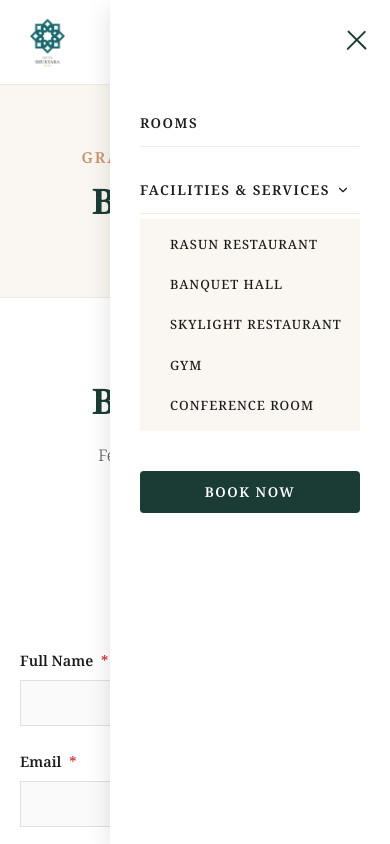
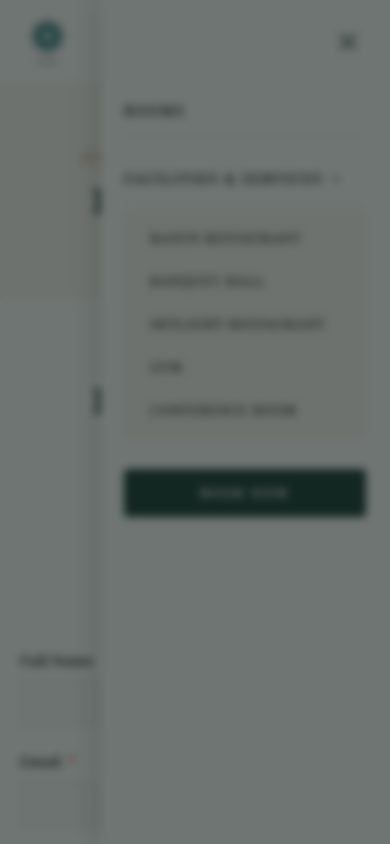
Before and after one commit to naimislam817/sukhtarawebsite, a React (Vite) app: page /book in a window 390 px wide. Both pictures are taken after a click on the button "Toggle menu". Shown: the top 844 px of the page. Built offline with nearby package versions, Linux system fonts and the light colour scheme.

Commit message:
Optimize page loader, mobile drawer navigation, backdrop blur, and touch performance for mobile

```diff
--- a/src/components/layout/Navbar.jsx
+++ b/src/components/layout/Navbar.jsx
@@ -9,11 +9,26 @@ const Navbar = () => {
 
   useEffect(() => {
     const handleScroll = () => {
-      setIsScrolled(window.scrollY > 50);
+      setIsScrolled(window.scrollY > 40);
     };
-    window.addEventListener('scroll', handleScroll);
+    window.addEventListener('scroll', handleScroll, { passive: true });
     return () => window.removeEventListener('scroll', handleScroll);
   }, []);
+
+  // Lock body scroll when mobile menu is open
+  useEffect(() => {
+    if (isMobileMenuOpen) {
+      document.body.style.overflow = 'hidden';
+      document.body.style.touchAction = 'none';
+    } else {
+      document.body.style.overflow = '';
+      document.body.style.touchAction = '';
+    }
+    return () => {
+      document.body.style.overflow = '';
+      document.body.style.touchAction = '';
+    };
+  }, [isMobileMenuOpen]);
 
   const toggleMobileMenu = () => {
     setIsMobileMenuOpen(prev => !prev);
@@ -24,6 +39,7 @@ const Navbar = () => {
   };
 
   return (
+    <>
       <nav className={`navbar ${isScrolled ? 'navbar--scrolled' : ''}`}>
         <div className="navbar__container">
           <Link to="/" className="navbar__logo" onClick={closeMobileMenu}>
@@ -34,11 +50,11 @@ const Navbar = () => {
             className={`navbar__hamburger ${isMobileMenuOpen ? 'navbar__hamburger--active' : ''}`}
             onClick={toggleMobileMenu}
             aria-label="Toggle menu"
-          style={{ display: window.innerWidth <= 900 ? 'flex' : 'none' }}
+            aria-expanded={isMobileMenuOpen}
           >
-          <span style={{ transform: isMobileMenuOpen ? 'rotate(45deg) translate(5px, 5px)' : 'none' }}></span>
-          <span style={{ opacity: isMobileMenuOpen ? 0 : 1 }}></span>
-          <span style={{ transform: isMobileMenuOpen ? 'rotate(-45deg) translate(7px, -8px)' : 'none' }}></span>
+            <span></span>
+            <span></span>
+            <span></span>
           </button>
 
           <div className={`navbar__menu ${isMobileMenuOpen ? 'navbar__menu--open' : ''}`}>
@@ -81,6 +97,14 @@ const Navbar = () => {
           </div>
         </div>
       </nav>
+
+      {/* Backdrop overlay for mobile menu */}
+      <div
+        className={`navbar__backdrop ${isMobileMenuOpen ? 'navbar__backdrop--visible' : ''}`}
+        onClick={closeMobileMenu}
+        aria-hidden="true"
+      />
+    </>
   );
 };
 
--- a/src/styles/global.css
+++ b/src/styles/global.css
@@ -23,12 +23,14 @@
   margin: 0;
   padding: 0;
   font-family: inherit;
+  -webkit-tap-highlight-color: transparent;
 }
 
 html {
   font-size: 16px;
   scroll-behavior: smooth;
   height: 100%;
+  -webkit-text-size-adjust: 100%;
 }
 
 body {
--- a/src/styles/loader.css
+++ b/src/styles/loader.css
@@ -1,5 +1,5 @@
 /* ==========================================================================
-   CINEMATIC PAGE TRANSITION LOADER
+   CINEMATIC PAGE TRANSITION LOADER (MOBILE OPTIMIZED & GPU ACCELERATED)
    ========================================================================== */
 
 .page-loader {
@@ -8,17 +8,23 @@
   left: 0;
   width: 100vw;
   height: 100vh;
+  height: 100dvh;
   z-index: 99999;
   display: flex;
   justify-content: center;
   align-items: center;
-  background: radial-gradient(circle at center, rgba(27, 60, 53, 0.95) 0%, rgba(15, 26, 23, 0.98) 100%);
-  backdrop-filter: blur(16px);
-  -webkit-backdrop-filter: blur(16px);
+  background: radial-gradient(circle at center, rgba(27, 60, 53, 0.96) 0%, rgba(15, 26, 23, 0.98) 100%);
+  backdrop-filter: blur(14px);
+  -webkit-backdrop-filter: blur(14px);
   opacity: 0;
   visibility: hidden;
   pointer-events: none;
-  transition: opacity 0.35s cubic-bezier(0.4, 0, 0.2, 1), visibility 0.35s ease;
+  touch-action: none;
+  user-select: none;
+  -webkit-user-select: none;
+  transform: translateZ(0);
+  will-change: opacity, visibility;
+  transition: opacity 0.28s cubic-bezier(0.16, 1, 0.3, 1), visibility 0.28s ease;
 }
 
 .page-loader--active {
@@ -34,17 +40,19 @@
   justify-content: center;
   text-align: center;
   position: relative;
+  transform: translateZ(0);
+  will-change: transform;
 }
 
-/* Outer Glowing Aura / Ring */
+/* Outer Glowing Aura & Rotating Orbit Ring */
 .page-loader__ring-wrapper {
   position: relative;
-  width: 130px;
-  height: 130px;
+  width: 120px;
+  height: 120px;
   display: flex;
   align-items: center;
   justify-content: center;
-  margin-bottom: 24px;
+  margin-bottom: 20px;
 }
 
 .page-loader__aura {
@@ -52,66 +60,76 @@
   width: 100%;
   height: 100%;
   border-radius: 50%;
-  background: radial-gradient(circle, rgba(200, 149, 108, 0.25) 0%, rgba(27, 60, 53, 0) 70%);
-  animation: aura-pulse 1.8s ease-in-out infinite alternate;
+  background: radial-gradient(circle, rgba(200, 149, 108, 0.3) 0%, rgba(27, 60, 53, 0) 70%);
+  transform: translateZ(0);
+  will-change: transform, opacity;
+  animation: aura-pulse 1.6s ease-in-out infinite alternate;
 }
 
 .page-loader__circle {
   position: absolute;
-  width: 120px;
-  height: 120px;
+  width: 110px;
+  height: 110px;
   border-radius: 50%;
   border: 1px dashed rgba(200, 149, 108, 0.35);
-  animation: ring-rotate-reverse 6s linear infinite;
+  transform: translateZ(0);
+  will-change: transform;
+  animation: ring-rotate-reverse 5s linear infinite;
 }
 
-/* 360 Rotating Emblem */
+/* 360 Smooth Rotating Emblem */
 .page-loader__emblem-wrapper {
-  width: 84px;
-  height: 84px;
+  width: 78px;
+  height: 78px;
   position: relative;
   display: flex;
   align-items: center;
   justify-content: center;
-  filter: drop-shadow(0 0 16px rgba(200, 149, 108, 0.45));
+  filter: drop-shadow(0 0 14px rgba(200, 149, 108, 0.4));
+  transform: translateZ(0);
 }
 
 .page-loader__emblem {
   width: 100%;
   height: 100%;
   object-fit: contain;
-  animation: emblem-spin 1.2s cubic-bezier(0.4, 0, 0.2, 1) infinite;
+  transform: translateZ(0);
+  will-change: transform;
+  backface-visibility: hidden;
+  -webkit-backface-visibility: hidden;
+  animation: emblem-spin 1.1s cubic-bezier(0.4, 0, 0.2, 1) infinite;
 }
 
-/* Hotel Title & Subtext */
+/* Hotel Title & Subline */
 .page-loader__brand {
   font-family: var(--font-primary);
-  font-size: 1.05rem;
-  letter-spacing: 4.5px;
+  font-size: 0.98rem;
+  letter-spacing: 4px;
   color: #F5EFEB;
   text-transform: uppercase;
-  margin-top: 6px;
+  margin-top: 4px;
   font-variation-settings: 'wght' 600;
-  text-shadow: 0 2px 10px rgba(0, 0, 0, 0.5);
-  animation: text-shimmer 1.5s ease-in-out infinite alternate;
+  text-shadow: 0 2px 8px rgba(0, 0, 0, 0.5);
+  transform: translateZ(0);
+  animation: text-shimmer 1.4s ease-in-out infinite alternate;
 }
 
 .page-loader__subline {
   font-family: var(--font-primary);
-  font-size: 0.72rem;
+  font-size: 0.68rem;
   letter-spacing: 3px;
   color: var(--color-accent);
   text-transform: uppercase;
-  margin-top: 4px;
-  opacity: 0.85;
+  margin-top: 3px;
+  opacity: 0.9;
 }
 
-/* Progress Indicator Bar */
+/* Slim Animated Progress Bar */
 .page-loader__bar {
-  width: 90px;
+  width: 80px;
   height: 2px;
-  background: rgba(255, 255, 255, 0.12);
-  margin-top: 18px;
+  background: rgba(255, 255, 255, 0.1);
+  margin-top: 15px;
   border-radius: 2px;
   overflow: hidden;
   position: relative;
@@ -123,24 +141,24 @@
   top: 0;
   left: 0;
   height: 100%;
-  width: 45%;
+  width: 50%;
   background: linear-gradient(90deg, transparent, var(--color-accent), transparent);
-  animation: bar-slide 1s ease-in-out infinite;
+  animation: bar-slide 0.9s ease-in-out infinite;
 }
 
 /* ==========================================================================
-   ANIMATION KEYFRAMES
+   ANIMATIONS
    ========================================================================== */
 
 @keyframes emblem-spin {
   0% {
-    transform: rotate(0deg) scale(0.95);
+    transform: rotate(0deg) scale(0.96);
   }
   50% {
-    transform: rotate(180deg) scale(1.05);
+    transform: rotate(180deg) scale(1.04);
   }
   100% {
-    transform: rotate(360deg) scale(0.95);
+    transform: rotate(360deg) scale(0.96);
   }
 }
 
@@ -155,18 +173,18 @@
 
 @keyframes aura-pulse {
   0% {
-    transform: scale(0.85);
-    opacity: 0.4;
+    transform: scale(0.88);
+    opacity: 0.45;
   }
   100% {
-    transform: scale(1.15);
-    opacity: 0.9;
+    transform: scale(1.12);
+    opacity: 0.85;
   }
 }
 
 @keyframes text-shimmer {
   0% {
-    opacity: 0.8;
+    opacity: 0.85;
     transform: translateY(0);
   }
   100% {
@@ -177,10 +195,46 @@
 
 @keyframes bar-slide {
   0% {
-    left: -45%;
+    left: -50%;
   }
   100% {
     left: 100%;
+  }
+}
+
+/* ==========================================================================
+   MOBILE SCREEN TUNING
+   ========================================================================== */
+@media (max-width: 600px) {
+  .page-loader__ring-wrapper {
+    width: 100px;
+    height: 100px;
+    margin-bottom: 16px;
+  }
+
+  .page-loader__circle {
+    width: 92px;
+    height: 92px;
+  }
+
+  .page-loader__emblem-wrapper {
+    width: 64px;
+    height: 64px;
+  }
+
+  .page-loader__brand {
+    font-size: 0.88rem;
+    letter-spacing: 3px;
+  }
+
+  .page-loader__subline {
+    font-size: 0.64rem;
+    letter-spacing: 2.5px;
+  }
+
+  .page-loader__bar {
+    width: 65px;
+    margin-top: 12px;
   }
 }
 
--- a/src/styles/navbar.css
+++ b/src/styles/navbar.css
@@ -157,20 +157,64 @@
 .navbar__hamburger {
   display: none;
   flex-direction: column;
-  justify-content: space-between;
-  width: 26px;
-  height: 20px;
+  justify-content: center;
+  align-items: center;
+  gap: 5px;
+  width: 44px;
+  height: 44px;
   cursor: pointer;
   z-index: 1100;
+  border-radius: 4px;
+  transition: background-color var(--transition-fast);
+  -webkit-tap-highlight-color: transparent;
 }
 
 .navbar__hamburger span {
   display: block;
   height: 2px;
-  width: 100%;
+  width: 24px;
   background-color: var(--color-primary);
-  transition: var(--transition-normal);
+  transition: transform 0.3s cubic-bezier(0.16, 1, 0.3, 1), opacity 0.2s ease, background-color 0.3s ease;
   border-radius: 2px;
+  transform-origin: center;
+}
+
+/* Hamburger Active State */
+.navbar__hamburger--active span:nth-child(1) {
+  transform: translateY(7px) rotate(45deg);
+}
+
+.navbar__hamburger--active span:nth-child(2) {
+  opacity: 0;
+  transform: scale(0.6);
+}
+
+.navbar__hamburger--active span:nth-child(3) {
+  transform: translateY(-7px) rotate(-45deg);
+}
+
+/* Mobile Backdrop Overlay */
+.navbar__backdrop {
+  position: fixed;
+  top: 0;
+  left: 0;
+  width: 100vw;
+  height: 100vh;
+  height: 100dvh;
+  background-color: rgba(15, 26, 23, 0.6);
+  backdrop-filter: blur(4px);
+  -webkit-backdrop-filter: blur(4px);
+  z-index: 1040;
+  opacity: 0;
+  visibility: hidden;
+  pointer-events: none;
+  transition: opacity 0.3s ease, visibility 0.3s ease;
+}
+
+.navbar__backdrop--visible {
+  opacity: 1;
+  visibility: visible;
+  pointer-events: auto;
 }
 
 /* Responsive navigation */
@@ -182,28 +226,35 @@
   .navbar__menu {
     position: fixed;
     top: 0;
-    right: -100%;
-    width: 280px;
+    right: 0;
+    width: 290px;
+    max-width: 85vw;
     height: 100vh;
+    height: 100dvh;
     background-color: var(--color-bg-white);
-    box-shadow: var(--shadow-lg);
+    box-shadow: -4px 0 24px rgba(0, 0, 0, 0.15);
     flex-direction: column;
     align-items: flex-start;
-    padding: 100px 30px 40px;
-    gap: 20px;
-    transition: right 0.4s ease;
+    padding: 85px 24px 40px;
+    gap: 16px;
+    transform: translate3d(100%, 0, 0);
+    will-change: transform;
+    transition: transform 0.35s cubic-bezier(0.16, 1, 0.3, 1);
     z-index: 1050;
     overflow-y: auto;
+    -webkit-overflow-scrolling: touch;
   }
 
   .navbar__menu--open {
-    right: 0;
+    transform: translate3d(0, 0, 0);
   }
 
   .navbar__link {
     width: 100%;
     border-bottom: 1px solid var(--color-border-light);
-    padding: 12px 0;
+    padding: 14px 0;
+    font-size: 0.9rem;
+    -webkit-tap-highlight-color: transparent;
   }
 
   .navbar__link::after {
@@ -221,21 +272,25 @@
     box-shadow: none;
     border-top: none;
     transform: none;
-    padding: 5px 0 5px 15px;
-    margin-top: 5px;
+    padding: 6px 0 6px 12px;
+    margin-top: 6px;
     background-color: var(--color-bg-light);
+    border-radius: 4px;
     display: flex;
     min-width: unset;
   }
 
   .navbar__dropdown-item {
     border-bottom: none;
-    padding: 10px 15px;
+    padding: 11px 14px;
+    font-size: 0.82rem;
+    -webkit-tap-highlight-color: transparent;
   }
 
   .navbar__book-btn {
     width: 100%;
     text-align: center;
-    margin-top: 20px;
+    margin-top: 15px;
+    padding: 13px 20px;
   }
 }
```
Lines whose indentation alone changed are shown as unchanged.
